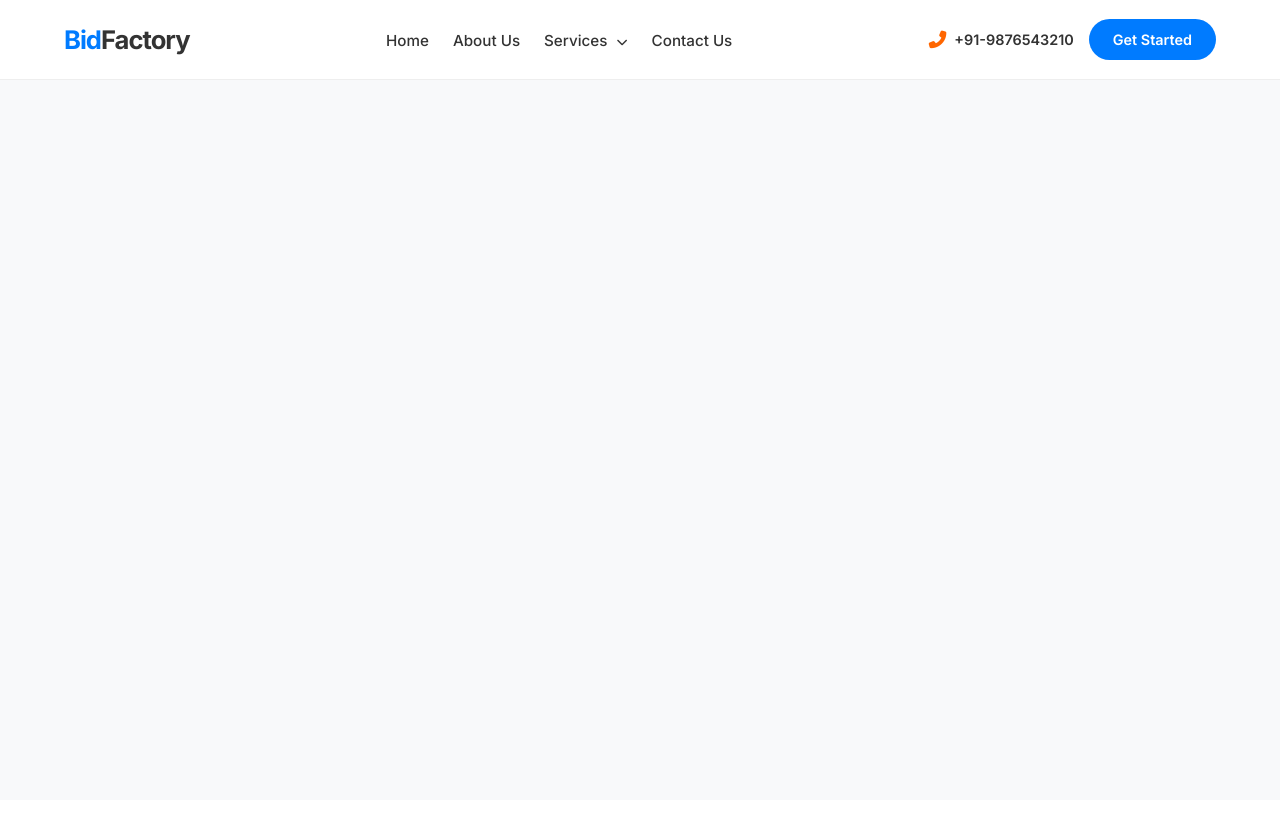
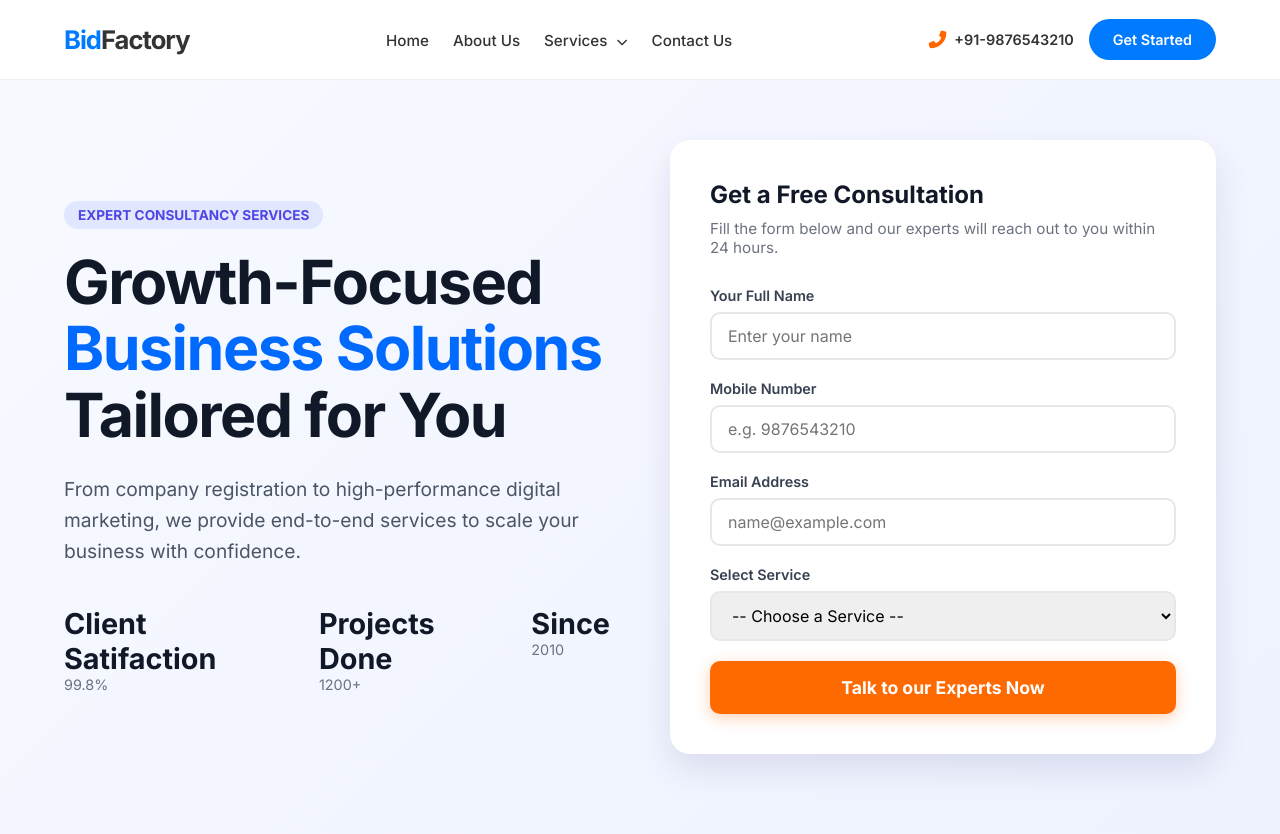
Before and after one commit to Rahul04909/bidfactory.com, a PHP site: page / in a window 1280 px wide. Before the commit the page ends 80 px from the top, so only its background shows below. Run offline with PHP 8.4, Linux system fonts and the light colour scheme.

Commit message:
updated hero

```diff
--- /dev/null
+++ b/assets/css/hero.css
@@ -0,0 +1,201 @@
+/* Hero Section CSS - PolicyBazaar Style Conversions */
+:root {
+    --hero-bg: linear-gradient(135deg, #f8faff 0%, #eef2ff 100%);
+    --form-shadow: 0 15px 35px rgba(0, 0, 80, 0.1);
+}
+
+.hero-section {
+    padding: 140px 5% 80px; /* Space for sticky header */
+    background: var(--hero-bg);
+    min-height: 85vh;
+    display: flex;
+    align-items: center;
+    position: relative;
+    overflow: hidden;
+}
+
+.hero-container {
+    max-width: 1200px;
+    margin: 0 auto;
+    display: grid;
+    grid-template-columns: 1fr 1fr;
+    gap: 60px;
+    align-items: center;
+    width: 100%;
+}
+
+/* Content Area */
+.hero-content {
+    animation: fadeIn 0.8s ease-out;
+}
+
+.hero-badge {
+    background: #e0e7ff;
+    color: #4f46e5;
+    padding: 6px 14px;
+    border-radius: 50px;
+    font-size: 0.85rem;
+    font-weight: 700;
+    text-transform: uppercase;
+    display: inline-block;
+    margin-bottom: 20px;
+}
+
+.hero-content h1 {
+    font-size: 3.8rem;
+    font-weight: 800;
+    line-height: 1.1;
+    margin-bottom: 25px;
+    color: #111827;
+    letter-spacing: -1.5px;
+}
+
+.hero-content h1 span {
+    color: #006aff;
+}
+
+.hero-content p {
+    font-size: 1.2rem;
+    color: #4b5563;
+    margin-bottom: 40px;
+    line-height: 1.6;
+}
+
+.trust-stats {
+    display: flex;
+    gap: 30px;
+}
+
+.stat-item {
+    display: flex;
+    flex-direction: column;
+}
+
+.stat-value {
+    font-size: 1.8rem;
+    font-weight: 800;
+    color: #111827;
+}
+
+.stat-label {
+    font-size: 0.9rem;
+    color: #6b7280;
+}
+
+/* Form Area */
+.hero-form-card {
+    background: #fff;
+    padding: 40px;
+    border-radius: 20px;
+    box-shadow: var(--form-shadow);
+    position: relative;
+    z-index: 10;
+    animation: slideUp 0.8s ease-out;
+}
+
+.hero-form-card h2 {
+    font-size: 1.5rem;
+    font-weight: 700;
+    margin-bottom: 10px;
+    color: #111827;
+}
+
+.hero-form-card p {
+    font-size: 0.95rem;
+    color: #6b7280;
+    margin-bottom: 30px;
+}
+
+.form-group {
+    margin-bottom: 20px;
+}
+
+.form-group label {
+    display: block;
+    font-size: 0.9rem;
+    font-weight: 600;
+    margin-bottom: 8px;
+    color: #374151;
+}
+
+.form-control {
+    width: 100%;
+    padding: 12px 16px;
+    border: 2px solid #e5e7eb;
+    border-radius: 10px;
+    font-size: 1rem;
+    transition: all 0.3s;
+    outline: none;
+}
+
+.form-control:focus {
+    border-color: #006aff;
+    background: #f8faff;
+}
+
+.btn-hero {
+    width: 100%;
+    background: #ff6a00;
+    color: white;
+    padding: 16px;
+    border-radius: 10px;
+    font-size: 1.1rem;
+    font-weight: 700;
+    border: none;
+    cursor: pointer;
+    transition: all 0.3s;
+    box-shadow: 0 4px 15px rgba(255, 106, 0, 0.3);
+}
+
+.btn-hero:hover {
+    background: #e65f00;
+    transform: translateY(-2px);
+    box-shadow: 0 6px 20px rgba(255, 106, 0, 0.4);
+}
+
+/* Animations */
+@keyframes fadeIn {
+    from { opacity: 0; transform: translateX(-20px); }
+    to { opacity: 1; transform: translateX(0); }
+}
+
+@keyframes slideUp {
+    from { opacity: 0; transform: translateY(30px); }
+    to { opacity: 1; transform: translateY(0); }
+}
+
+/* Responsive */
+@media (max-width: 1100px) {
+    .hero-container {
+        grid-template-columns: 1fr;
+        gap: 50px;
+        text-align: center;
+    }
+
+    .hero-content h1 {
+        font-size: 2.8rem;
+    }
+
+    .trust-stats {
+        justify-content: center;
+    }
+
+    .hero-section {
+        padding: 120px 5% 60px;
+    }
+}
+
+@media (max-width: 600px) {
+    .hero-content h1 {
+        font-size: 2.2rem;
+    }
+
+    .hero-form-card {
+        padding: 25px;
+    }
+
+    .trust-stats {
+        flex-direction: column;
+        gap: 15px;
+    }
+}
--- /dev/null
+++ b/assets/js/hero.js
@@ -0,0 +1,50 @@
+document.addEventListener('DOMContentLoaded', () => {
+    const heroForm = document.getElementById('heroEnquiryForm');
+
+    if (heroForm) {
+        heroForm.addEventListener('submit', (e) => {
+            e.preventDefault();
+
+            // Simple validation
+            const name = document.getElementById('heroName').value;
+            const mobile = document.getElementById('heroMobile').value;
+            const email = document.getElementById('heroEmail').value;
+            const service = document.getElementById('heroService').value;
+
+            if (!name || !mobile || !email || !service) {
+                alert('Please fill all the required fields.');
+                return;
+            }
+
+            if (mobile.length !== 10 || isNaN(mobile)) {
+                alert('Please enter a valid 10-digit mobile number.');
+                return;
+            }
+
+            // Success simulation
+            const btn = heroForm.querySelector('.btn-hero');
+            const originalText = btn.textContent;
+
+            btn.disabled = true;
+            btn.textContent = 'Wait a moment...';
+            btn.style.opacity = '0.7';
+
+            setTimeout(() => {
+                btn.textContent = 'Enquiry Sent Successfully!';
+                btn.style.background = '#10b981'; // Green
+                btn.style.boxShadow = '0 0 20px rgba(16, 185, 129, 0.4)';
+
+                // Clear form
+                heroForm.reset();
+
+                setTimeout(() => {
+                    btn.disabled = false;
+                    btn.textContent = originalText;
+                    btn.style.background = '';
+                    btn.style.opacity = '';
+                    btn.style.boxShadow = '';
+                }, 3000);
+            }, 1500);
+        });
+    }
+});
--- /dev/null
+++ b/components/hero.php
@@ -0,0 +1,68 @@
+<!-- Hero Section Component -->
+<link rel="stylesheet" href="assets/css/hero.css">
+
+<section class="hero-section">
+    <div class="hero-container">
+        <!-- Hero Content -->
+        <div class="hero-content">
+            <span class="hero-badge">Expert Consultancy Services</span>
+            <h1>Growth-Focused <span>Business Solutions</span> Tailored for You</h1>
+            <p>From company registration to high-performance digital marketing, we provide end-to-end services to scale your business with confidence.</p>
+
+            <div class="trust-stats">
+                <div class="stat-item">
+                    <span class="stat-value">Client Satifaction</span>
+                    <span class="stat-label">99.8%</span>
+                </div>
+                <div class="stat-item">
+                    <span class="stat-value">Projects Done</span>
+                    <span class="stat-label">1200+</span>
+                </div>
+                <div class="stat-item">
+                    <span class="stat-value">Since</span>
+                    <span class="stat-label">2010</span>
+                </div>
+            </div>
+        </div>
+
+        <!-- Hero Enquiry Form -->
+        <div class="hero-form-card">
+            <h2>Get a Free Consultation</h2>
+            <p>Fill the form below and our experts will reach out to you within 24 hours.</p>
+
+            <form id="heroEnquiryForm">
+                <div class="form-group">
+                    <label for="heroName">Your Full Name</label>
+                    <input type="text" id="heroName" class="form-control" placeholder="Enter your name" required>
+                </div>
+
+                <div class="form-group">
+                    <label for="heroMobile">Mobile Number</label>
+                    <input type="tel" id="heroMobile" class="form-control" placeholder="e.g. 9876543210" maxlength="10" required>
+                </div>
+
+                <div class="form-group">
+                    <label for="heroEmail">Email Address</label>
+                    <input type="email" id="heroEmail" class="form-control" placeholder="name@example.com" required>
+                </div>
+
+                <div class="form-group">
+                    <label for="heroService">Select Service</label>
+                    <select id="heroService" class="form-control" required>
+                        <option value="">-- Choose a Service --</option>
+                        <option value="Business Registration">Business Registration</option>
+                        <option value="Digital Marketing">Digital Marketing</option>
+                        <option value="Website & ERP Development">Website & ERP Development</option>
+                        <option value="Branding & Local SEO">Branding & Local SEO</option>
+                        <option value="Google Profile Services">Google Profile Services</option>
+                    </select>
+                </div>
+
+                <button type="submit" class="btn-hero">Talk to our Experts Now</button>
+            </form>
+        </div>
+    </div>
+</section>
+
+<!-- Hero Section JS -->
+<script src="assets/js/hero.js"></script>
--- a/index.php
+++ b/index.php
@@ -1 +1,2 @@
 <?php include 'includes/header.php'; ?>
+<?php include 'components/hero.php'; ?>
```
